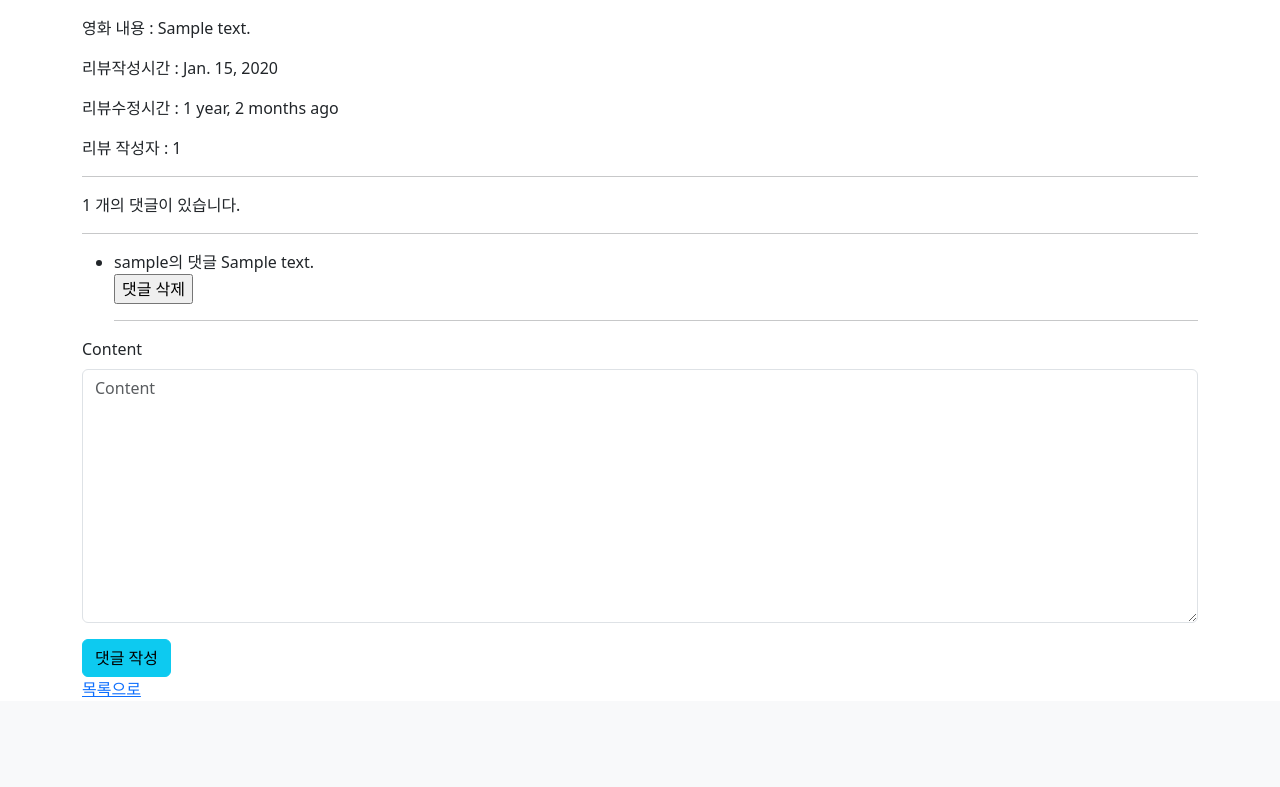
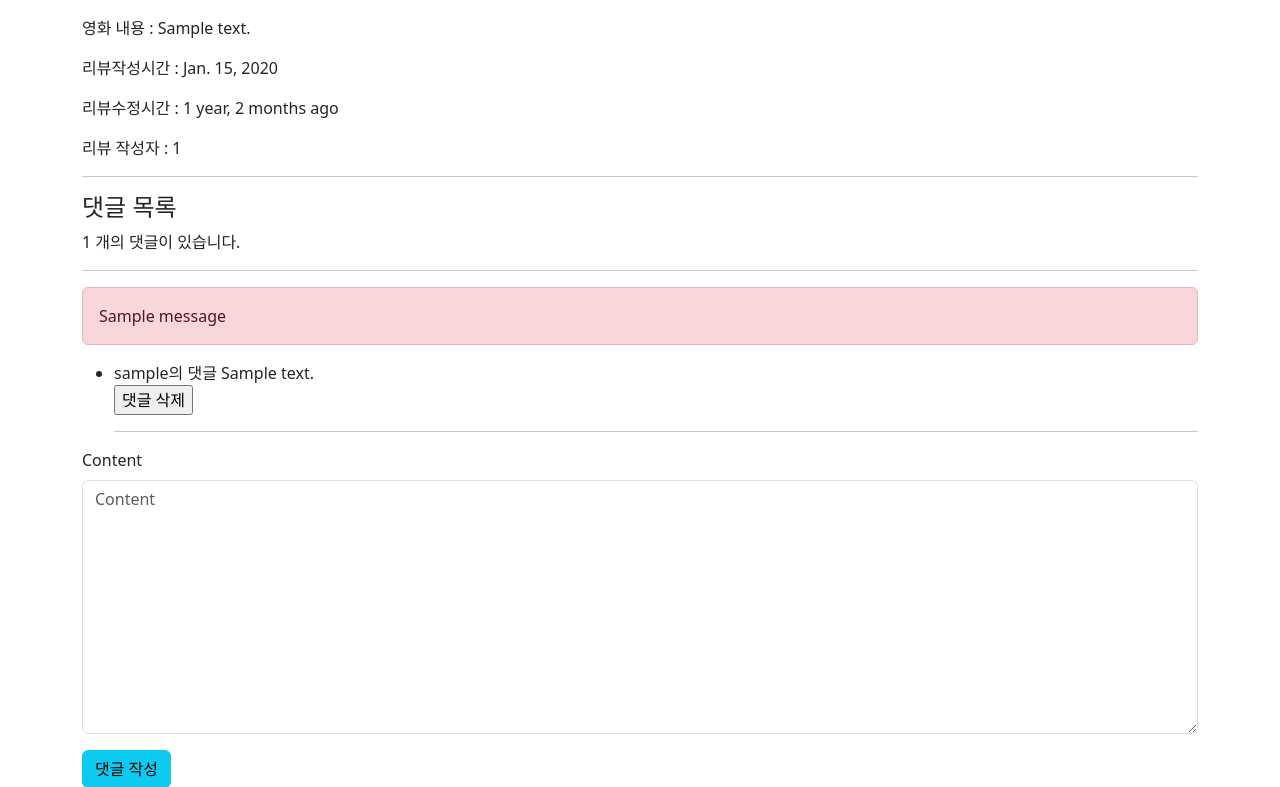
Before and after one commit to Gomyo/django_crud_auth_practice, a Django app: page /community/1/ in a window 1280 px wide. Shown: the part 319-1106 px from the top of the page. Before the commit the page ends 1016 px from the top, so only its background shows below. Run offline with Django 3.2, Linux system fonts and the light colour scheme; tables that the repository leaves empty hold one stand-in row (values such as "Sample post"); one stand-in notice (Sample message) is shown; some libraries are stand-ins or nearby versions.

Commit message:
[Feat] Alert message

```diff
--- a/community/templates/community/detail.html
+++ b/community/templates/community/detail.html
@@ -23,9 +23,19 @@
     <hr>
   {% endif %}
   {% if comments %}
+    <h4>댓글 목록</h4>
     <p>{{ comments|length }} 개의 댓글이 있습니다.</p>
   {% endif %}
   <hr>
+  <!-- 댓글 삭제 시 해당 댓글 작성자가 아닐 경우 에러 메세지 -->
+  {% if messages %}
+      {% for message in messages %}
+        <p{% if message.tags %} role="alert" class="alert alert-danger {{ message.tags }}" {% endif %}>
+          {{ message }}
+        </p>
+      {% endfor %}
+  {% endif %}
+  <!-- 댓글 출력부 -->
   <ul>
     {% for comment in comments %}
       <li>
@@ -41,6 +51,7 @@
         <p>아직 댓글이 없습니다.</p>
     {% endfor %}
   </ul>
+  <!-- 댓글 작성부 -->
   <form action="{% url 'community:create_comment' review.pk %}" method="POST">
     {% csrf_token %}
     {% bootstrap_form comment_form %}
--- a/community/views.py
+++ b/community/views.py
@@ -4,6 +4,7 @@ from .models import Review, Comment
 from django.contrib.auth.decorators import login_required
 from django.views.decorators.http import require_POST, require_http_methods, require_safe
 from django.http import HttpResponse
+from django.contrib import messages
 
 # Create your views here.
 @require_safe
@@ -95,5 +96,7 @@ def delete_comment(request, review_pk, comment_pk):
         comment = get_object_or_404(Comment, pk=comment_pk)
         if request.user == comment.user:
             comment.delete()
+        else:
+            messages.add_message(request, messages.WARNING, '해당 댓글의 작성자만 삭제가 가능합니다.')
         return redirect('community:detail', review_pk)
     return HttpResponse(status=401)
```
